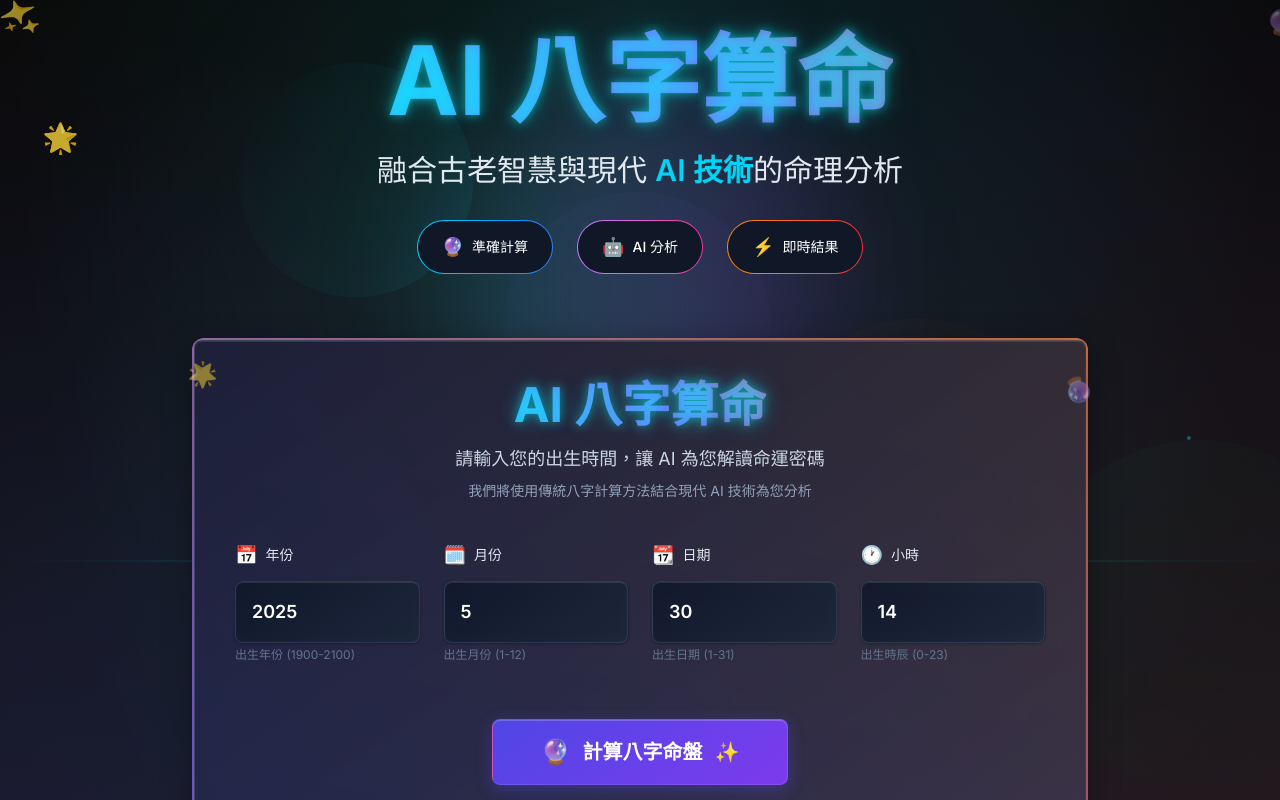
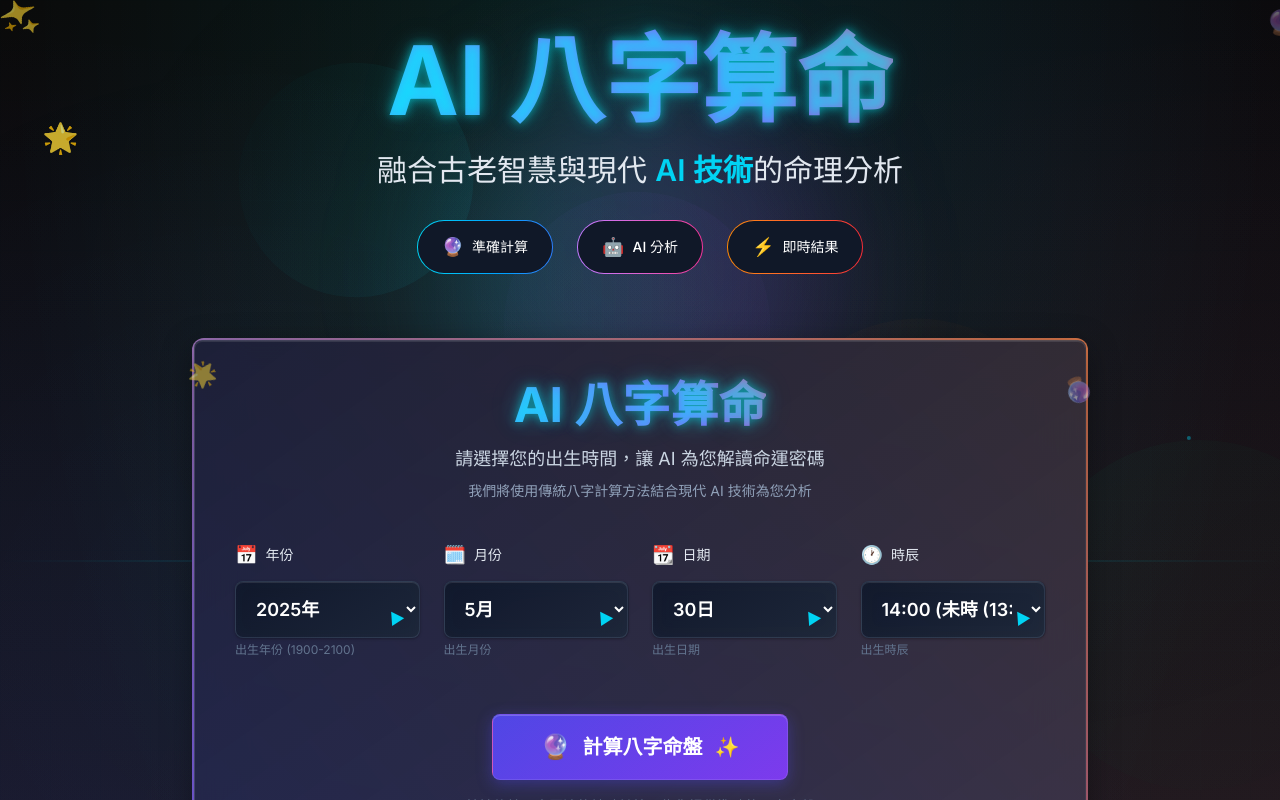
Before and after one commit to Ian0336/aiBazi, a Next.js app in the folder frontend/: page / in a window 1280 px wide. Shown: the top 800 px of the page. Built offline with nearby package versions, Linux system fonts and the light colour scheme.

Commit message:
feat: Enhance BaziForm component with dropdowns for year, month, day, and hour selection. Implement validation for date inputs and adjust day based on month/year changes. Update UI elements to reflect new select inputs and improve user experience with dynamic options.

```diff
--- a/frontend/src/components/BaziForm.tsx
+++ b/frontend/src/components/BaziForm.tsx
@@ -1,6 +1,6 @@
 "use client";
 
-import { useState } from 'react';
+import { useState, useEffect } from 'react';
 import { motion } from 'framer-motion';
 import { BaziInput, BaziChart } from '@/types/bazi';
 
@@ -19,6 +19,86 @@ const BaziForm: React.FC<BaziFormProps> = ({ onCalculate, isLoading = false }) =
 
   const [errors, setErrors] = useState<Partial<BaziInput>>({});
 
+  // Helper function to check if a year is a leap year
+  const isLeapYear = (year: number): boolean => {
+    return (year % 4 === 0 && year % 100 !== 0) || (year % 400 === 0);
+  };
+
+  // Helper function to get days in a month
+  const getDaysInMonth = (year: number, month: number): number => {
+    const daysInMonth = [31, 28, 31, 30, 31, 30, 31, 31, 30, 31, 30, 31];
+    if (month === 2 && isLeapYear(year)) {
+      return 29;
+    }
+    return daysInMonth[month - 1];
+  };
+
+  // Generate options for dropdowns
+  const generateYearOptions = () => {
+    const currentYear = new Date().getFullYear();
+    const years = [];
+    for (let year = currentYear; year >= 1900; year--) {
+      years.push(year);
+    }
+    for (let year = currentYear + 1; year <= 2100; year++) {
+      years.push(year);
+    }
+    return years.sort((a, b) => b - a); // Newest first
+  };
+
+  const generateMonthOptions = () => {
+    const months = [
+      { value: 1, label: '1月 (正月)' },
+      { value: 2, label: '2月' },
+      { value: 3, label: '3月' },
+      { value: 4, label: '4月' },
+      { value: 5, label: '5月' },
+      { value: 6, label: '6月' },
+      { value: 7, label: '7月' },
+      { value: 8, label: '8月' },
+      { value: 9, label: '9月' },
+      { value: 10, label: '10月' },
+      { value: 11, label: '11月' },
+      { value: 12, label: '12月 (臘月)' },
+    ];
+    return months;
+  };
+
+  const generateDayOptions = () => {
+    const daysInCurrentMonth = getDaysInMonth(input.year, input.month);
+    const days = [];
+    for (let day = 1; day <= daysInCurrentMonth; day++) {
+      days.push(day);
+    }
+    return days;
+  };
+
+  const generateHourOptions = () => {
+    const hours = [];
+    const hourNames = [
+      '子時 (23:00-01:00)', '丑時 (01:00-03:00)', '寅時 (03:00-05:00)', '卯時 (05:00-07:00)',
+      '辰時 (07:00-09:00)', '巳時 (09:00-11:00)', '午時 (11:00-13:00)', '未時 (13:00-15:00)',
+      '申時 (15:00-17:00)', '酉時 (17:00-19:00)', '戌時 (19:00-21:00)', '亥時 (21:00-23:00)'
+    ];
+
+    for (let hour = 0; hour < 24; hour++) {
+      const hourName = hourNames[Math.floor(hour / 2)];
+      hours.push({
+        value: hour,
+        label: `${hour.toString().padStart(2, '0')}:00 (${hourName})`
+      });
+    }
+    return hours;
+  };
+
+  // Adjust day if it's invalid for the new month/year
+  useEffect(() => {
+    const maxDays = getDaysInMonth(input.year, input.month);
+    if (input.day > maxDays) {
+      setInput(prev => ({ ...prev, day: maxDays }));
+    }
+  }, [input.year, input.month]);
+
   const validateInput = (): boolean => {
     const newErrors: Partial<BaziInput> = {};
 
@@ -28,7 +108,7 @@ const BaziForm: React.FC<BaziFormProps> = ({ onCalculate, isLoading = false }) =
     if (input.month < 1 || input.month > 12) {
       newErrors.month = 1;
     }
-    if (input.day < 1 || input.day > 31) {
+    if (input.day < 1 || input.day > getDaysInMonth(input.year, input.month)) {
       newErrors.day = 1;
     }
     if (input.hour < 0 || input.hour > 23) {
@@ -66,7 +146,7 @@ const BaziForm: React.FC<BaziFormProps> = ({ onCalculate, isLoading = false }) =
     }
   };
 
-  const inputVariants = {
+  const selectVariants = {
     focused: {
       scale: 1.02,
       transition: { duration: 0.2 }
@@ -89,10 +169,34 @@ const BaziForm: React.FC<BaziFormProps> = ({ onCalculate, isLoading = false }) =
   };
 
   const formFields = [
-    { key: 'year', label: '年份', placeholder: '1990', icon: '📅', description: '出生年份 (1900-2100)' },
-    { key: 'month', label: '月份', placeholder: '1-12', icon: '🗓️', description: '出生月份 (1-12)' },
-    { key: 'day', label: '日期', placeholder: '1-31', icon: '📆', description: '出生日期 (1-31)' },
-    { key: 'hour', label: '小時', placeholder: '0-23', icon: '🕐', description: '出生時辰 (0-23)' },
+    {
+      key: 'year',
+      label: '年份',
+      icon: '📅',
+      description: '出生年份 (1900-2100)',
+      options: generateYearOptions().map(year => ({ value: year, label: `${year}年` }))
+    },
+    {
+      key: 'month',
+      label: '月份',
+      icon: '🗓️',
+      description: '出生月份',
+      options: generateMonthOptions()
+    },
+    {
+      key: 'day',
+      label: '日期',
+      icon: '📆',
+      description: '出生日期',
+      options: generateDayOptions().map(day => ({ value: day, label: `${day}日` }))
+    },
+    {
+      key: 'hour',
+      label: '時辰',
+      icon: '🕐',
+      description: '出生時辰',
+      options: generateHourOptions()
+    },
   ];
 
   return (
@@ -134,7 +238,7 @@ const BaziForm: React.FC<BaziFormProps> = ({ onCalculate, isLoading = false }) =
             </h2>
 
             <p className="text-lg text-slate-300 mb-2">
-              請輸入您的出生時間，讓 AI 為您解讀命運密碼
+              請選擇您的出生時間，讓 AI 為您解讀命運密碼
             </p>
             <p className="text-sm text-slate-400">
               我們將使用傳統八字計算方法結合現代 AI 技術為您分析
@@ -142,9 +246,9 @@ const BaziForm: React.FC<BaziFormProps> = ({ onCalculate, isLoading = false }) =
           </motion.div>
 
           <form onSubmit={handleSubmit} className="space-y-8">
-            {/* Enhanced Input Grid */}
+            {/* Enhanced Select Grid */}
             <div className="grid grid-cols-1 sm:grid-cols-2 lg:grid-cols-4 gap-6">
-              {formFields.map(({ key, label, placeholder, icon, description }, index) => (
+              {formFields.map(({ key, label, icon, description, options }, index) => (
                 <motion.div
                   key={key}
                   className="space-y-3"
@@ -158,16 +262,14 @@ const BaziForm: React.FC<BaziFormProps> = ({ onCalculate, isLoading = false }) =
                     <span>{label}</span>
                   </label>
 
-                  {/* Enhanced input field */}
+                  {/* Enhanced select field */}
                   <div className="relative group">
-                    <motion.input
-                      variants={inputVariants}
+                    <motion.select
+                      variants={selectVariants}
                       whileFocus="focused"
                       initial="unfocused"
                       animate="unfocused"
-                      type="number"
-                      placeholder={placeholder}
-                      className={`cyber-input w-full p-4 text-lg font-semibold ${
+                      className={`cyber-input w-full p-4 text-lg font-semibold cursor-pointer ${
                         errors[key as keyof BaziInput]
                           ? 'border-red-500 ring-red-500/30'
                           : 'group-hover:border-cyan-400/50'
@@ -179,9 +281,30 @@ const BaziForm: React.FC<BaziFormProps> = ({ onCalculate, isLoading = false }) =
                           [key]: parseInt(e.target.value) || 0,
                         }))
                       }
-                    />
+                    >
+                      {options.map((option) => (
+                        <option
+                          key={option.value}
+                          value={option.value}
+                          className="bg-slate-800 text-white py-2"
+                        >
+                          {option.label}
+                        </option>
+                      ))}
+                    </motion.select>
 
-                    {/* Input description */}
+                    {/* Custom dropdown arrow */}
+                    <div className="absolute right-4 top-1/2 transform -translate-y-1/2 pointer-events-none">
+                      <motion.div
+                        animate={{ rotate: [0, 180, 0] }}
+                        transition={{ duration: 3, repeat: Infinity, ease: "easeInOut" }}
+                        className="text-cyan-400"
+                      >
+                        ▼
+                      </motion.div>
+                    </div>
+
+                    {/* Description */}
                     <p className="text-xs text-slate-500 mt-1">
                       {description}
                     </p>
@@ -194,7 +317,7 @@ const BaziForm: React.FC<BaziFormProps> = ({ onCalculate, isLoading = false }) =
                         className="text-red-400 text-xs mt-1 flex items-center space-x-1"
                       >
                         <span>⚠️</span>
-                        <span>請輸入有效的{label}</span>
+                        <span>請選擇有效的{label}</span>
                       </motion.p>
                     )}
 
@@ -287,7 +410,7 @@ const BaziForm: React.FC<BaziFormProps> = ({ onCalculate, isLoading = false }) =
           >
             <div className="grid grid-cols-1 md:grid-cols-3 gap-4 text-center">
               {[
-                { icon: '🎯', title: '精準計算', desc: '傳統干支曆法' },
+                { icon: '🎯', title: '智能驗證', desc: '自動防止無效日期' },
                 { icon: '⚡', title: '即時結果', desc: '秒級響應速度' },
                 { icon: '🔒', title: '隱私保護', desc: '數據安全保障' },
               ].map((feature, index) => (
```
